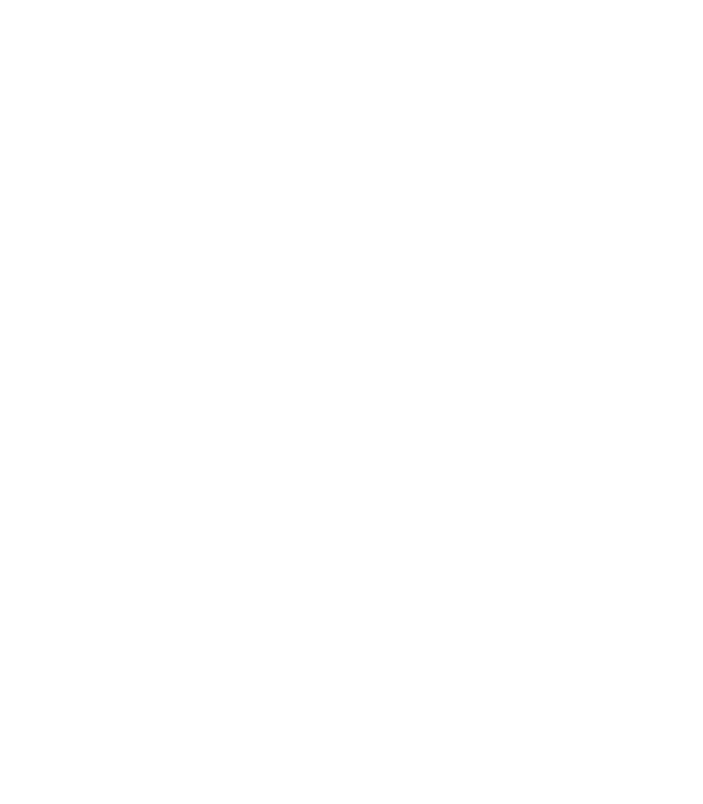
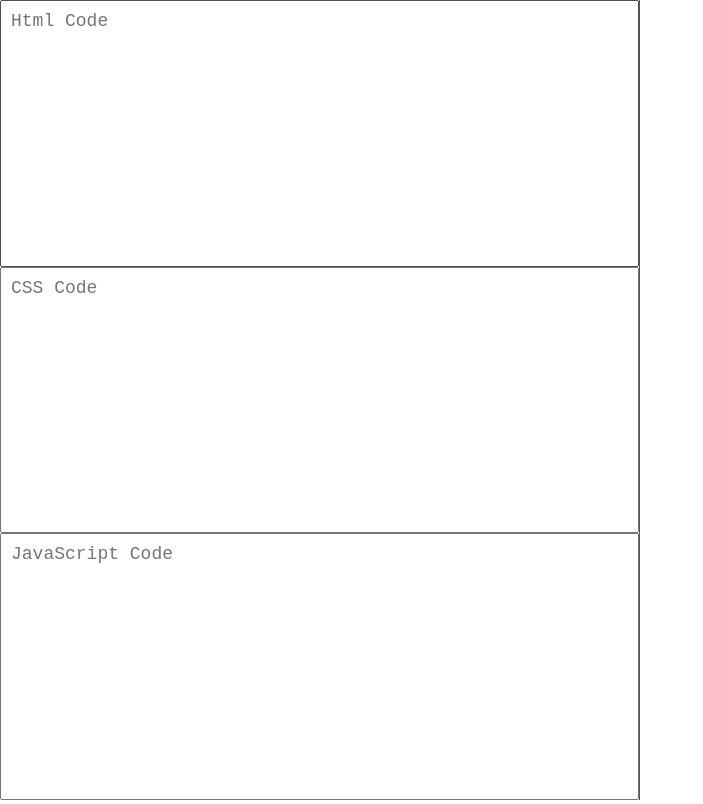
Before and after one commit to DeveloperRedoy/JavaScript, a plain HTML site: page index.html in a window 1280 px wide. Shown: the whole page, without its empty margins (0-703 px from the left). Drawn offline with Linux system fonts and the light colour scheme.

Commit message:
OWN Web Compiler Project

```diff
--- a/index.html
+++ b/index.html
@@ -6,8 +6,17 @@
     <meta name="viewport" content="width=device-width, initial-scale=1.0">
     <title>Document</title>
     <link rel="stylesheet" href="style.css">
+    <link rel="shortcut icon" href="favicon.ico" type="image/x-icon">
 </head>
 <body>
+    <div class="code-area">
+        <textarea name="" id="htmlCode" cols="30" rows="10" placeholder="Html Code" oninput="showPreview()"></textarea>
+        <textarea name="" id="cssCode" cols="30" rows="10" placeholder="CSS Code" oninput="showPreview()"></textarea>
+        <textarea name="" id="jsCode" cols="30" rows="10" placeholder="JavaScript Code" oninput="showPreview()"></textarea>
+    </div>
+    <div class="preview-area">
+        <iframe id="preview-window" src="" frameborder="0"></iframe>
+    </div>
 
     <script src="logic.js"></script>
 </body>
--- a/logic.js
+++ b/logic.js
@@ -0,0 +1,11 @@
+function showPreview(){
+    var htmlCode = document.getElementById("htmlCode").value;
+    var cssCode = "<style>"+document.getElementById("cssCode").value+"</style>";
+    var jsCode = "<scri"+"pt>"+document.getElementById("jsCode").value+"</scri"+"pt>";
+
+    var frame = document.getElementById("preview-window").contentWindow.document;
+
+    frame.open();
+    frame.write(htmlCode+cssCode+jsCode);
+    frame.close();
+}
--- a/style.css
+++ b/style.css
@@ -0,0 +1,36 @@
+*{
+    margin: 0;
+    padding: 0;
+    box-sizing: border-box;
+}
+
+body{
+    height: 100vh;
+    display: flex;
+}
+
+.code-area{
+    display: flex;
+    flex-direction: column;
+    width: 50%;
+    border-right: 1px solid #555;
+}
+
+.code-area textarea{
+    resize: none;
+    outline: none;
+    width: 100%;
+    height: 33.33%;
+    font-size: 18px;
+    padding: 10px;
+}
+
+.preview-area {
+    width: 50%;
+}
+
+.preview-area iframe{
+    width: 100%;
+    height: 100%;
+    border: none;
+}
```
